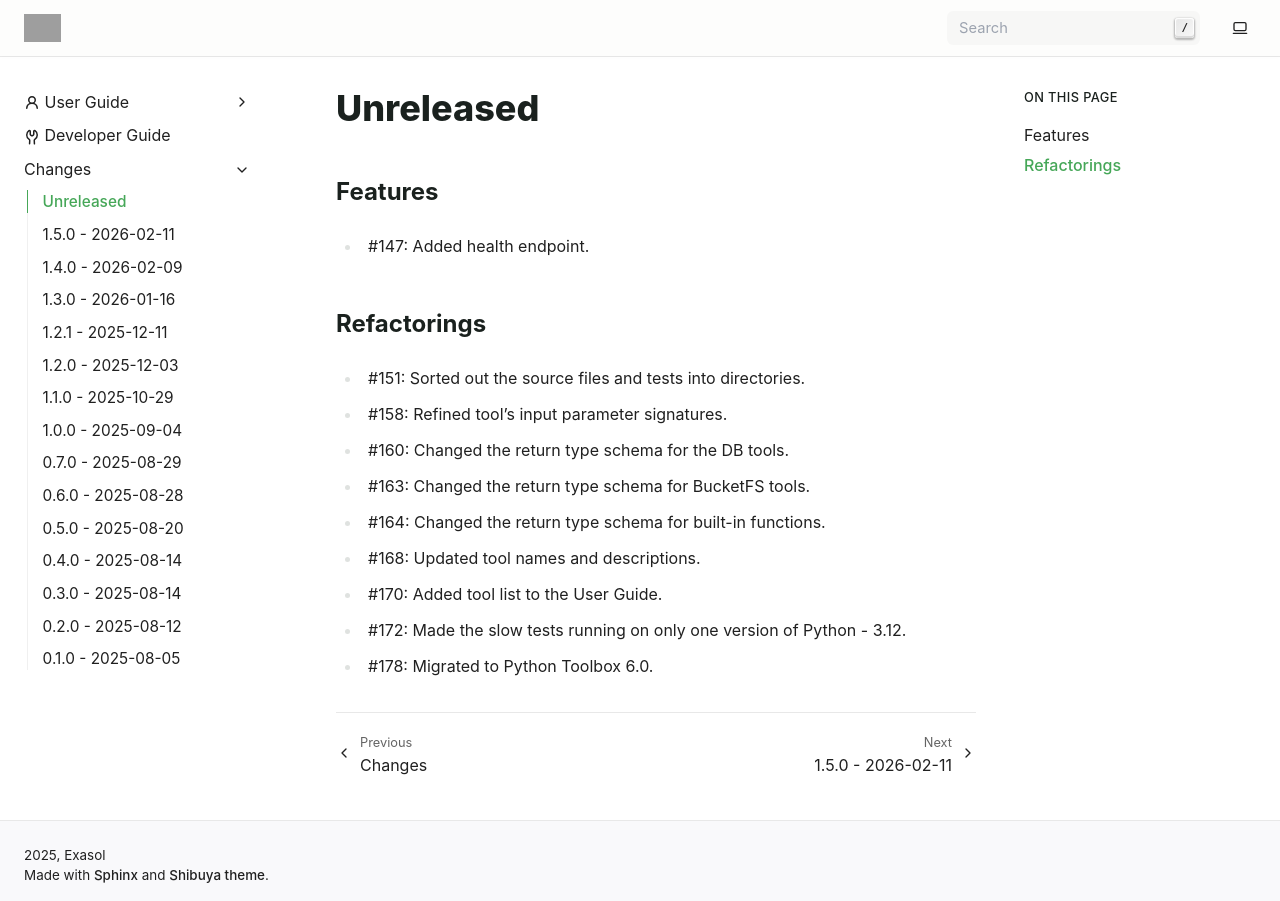
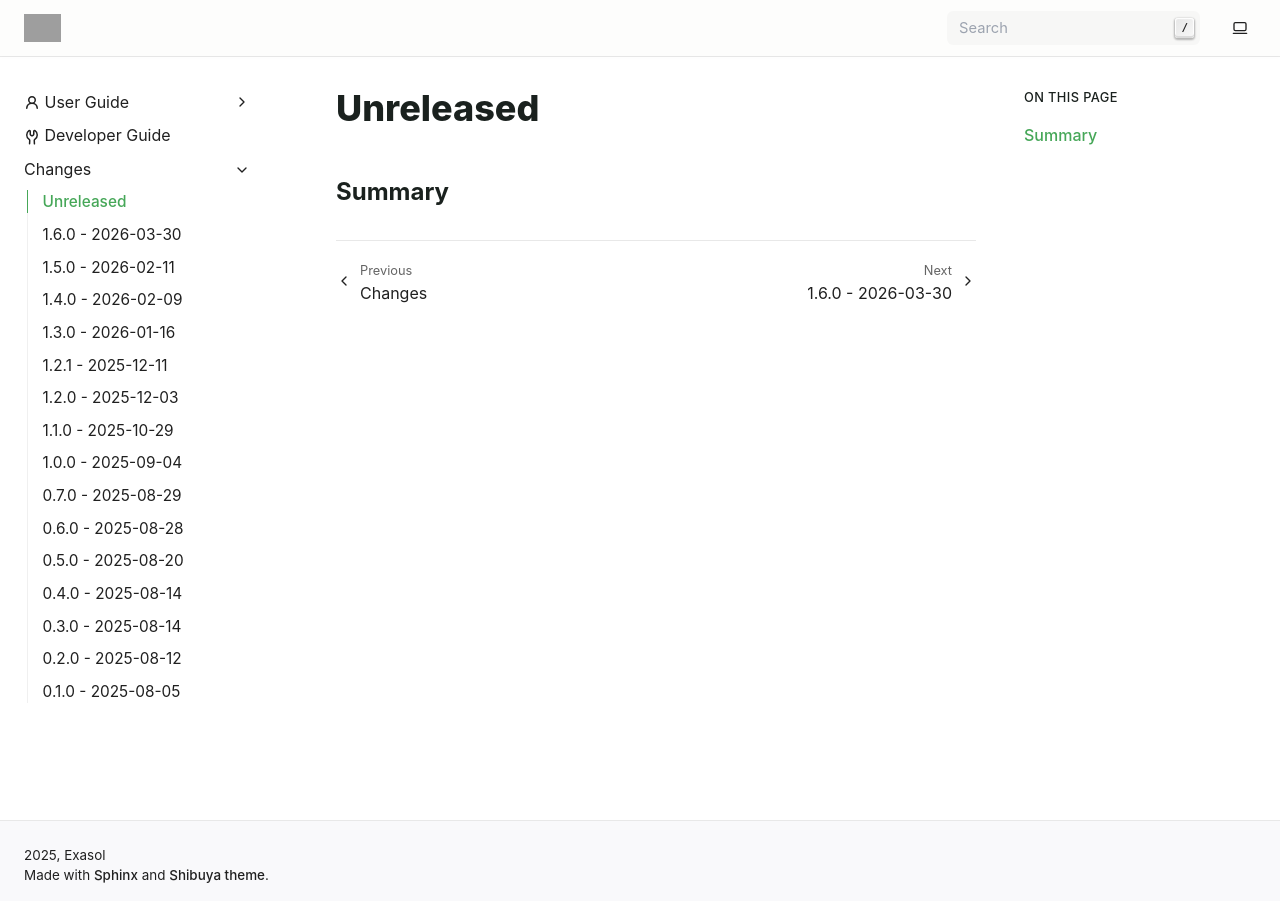
Before and after one commit to exasol/mcp-server, a Sphinx documentation site: the page built from doc/changes/unreleased.md, in a window 1280 px wide. Built offline with Sphinx 7.4.7, drawn with Linux system fonts in a browser that asks for light colours; grey boxes are pictures that could not be loaded.

Commit message:
Prepare release 1.6.0 (#181)
* Prepare release 1.6.0

* #181: Fixed links to Exasol doc

* #181: Removed .workflow-patcher.yml

```diff
--- a/doc/changes/unreleased.md
+++ b/doc/changes/unreleased.md
@@ -1,17 +1,3 @@
 # Unreleased
 
-## Features
-
-* #147: Added health endpoint.
-
-## Refactorings
-
-* #151: Sorted out the source files and tests into directories.
-* #158: Refined tool's input parameter signatures.
-* #160: Changed the return type schema for the DB tools.
-* #163: Changed the return type schema for BucketFS tools.
-* #164: Changed the return type schema for built-in functions.
-* #168: Updated tool names and descriptions.
-* #170: Added tool list to the User Guide.
-* #172: Made the slow tests running on only one version of Python - 3.12.
-* #178: Migrated to Python Toolbox 6.0.
+## Summary
--- a/doc/user_guide/open_id_setup.rst
+++ b/doc/user_guide/open_id_setup.rst
@@ -243,8 +243,8 @@ OpenID with SaaS Backend
 The information in this guide is mostly relevant to the On-Prem backend. The
 authentication in SaaS backend is based on OpenID Connect (OIDC), which is an
 authentication layer built on top of OAuth. For details please refer to the Exasol
-SaaS `Access Management <https://docs.exasol.com/saas/administration/access_mngt/access_management.htm>`__
-documentation, and in particular to the `Personal Access Token (PAT) <https://docs.exasol.com/saas/administration/access_mngt/access_token.htm>`__
+SaaS `Access Management <https://docs.exasol.com/db/latest/administration/access_mngt/access_management.htm>`__
+documentation, and in particular to the `Personal Access Token (PAT) <https://docs.exasol.com/db/latest/administration/access_mngt/access_token.htm>`__
 section.
 
 Essentially, an Exasol SaaS user is issued a PAT. They need to pass this token to the
--- a/exasol/ai/mcp/server/version.py
+++ b/exasol/ai/mcp/server/version.py
@@ -9,7 +9,7 @@ If you need to change the version, do so in the pyproject.toml, e.g. by using
 """
 
 MAJOR = 1
-MINOR = 5
+MINOR = 6
 PATCH = 0
 VERSION = f"{MAJOR}.{MINOR}.{PATCH}"
 __version__ = VERSION
--- a/pyproject.toml
+++ b/pyproject.toml
@@ -1,6 +1,6 @@
 [project]
 name = "exasol-mcp-server"
-version = "1.5.0"
+version = "1.6.0"
 requires-python = ">=3.10,<3.14"   # Restriction is due to numpy
 description = "Exasol MCP Server"
 authors = [
```
Also changed, not shown: doc/changes/changelog.md (+2 -0 lines), doc/changes/changes_1.6.0.md (added, +31 -0 lines).
